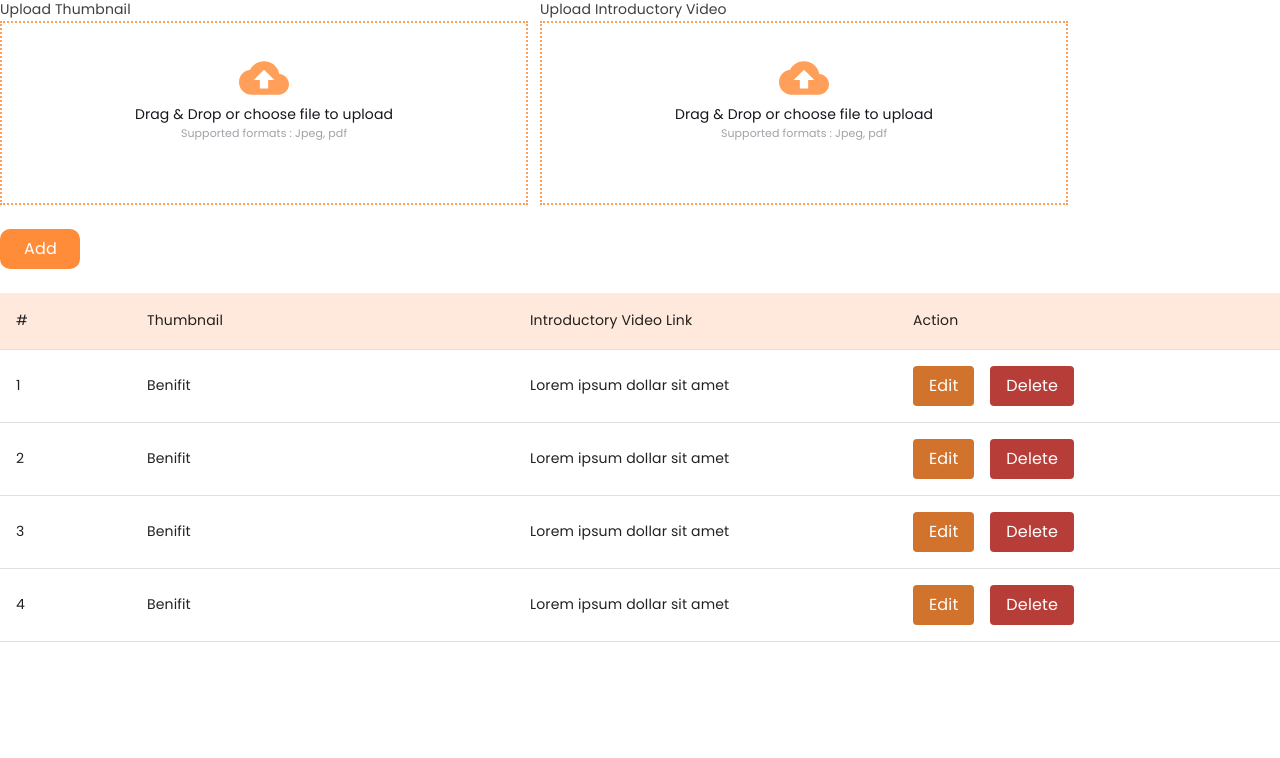
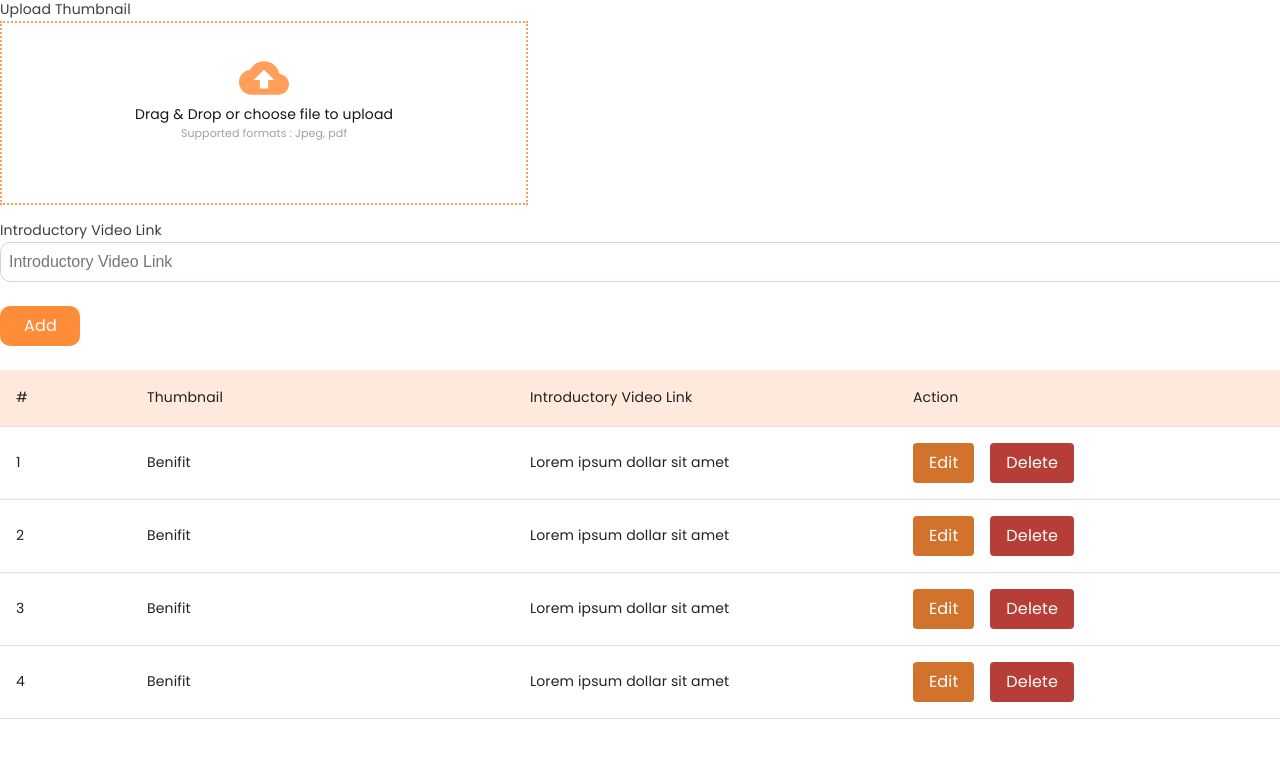
Before and after one commit to GaurangGhadiya/Jobbershub-Admin, a Next.js app: page /add-course/Step4 in a window 1280 px wide. Shown: the top 758 px of the page. Built offline with nearby package versions, Linux system fonts and the light colour scheme.

Commit message:
video upload to text field

```diff
--- a/src/pages/add-course/Step4.js
+++ b/src/pages/add-course/Step4.js
@@ -3,6 +3,7 @@ import { Box, Grid, Table, TableBody, TableCell, TableContainer, TableHead, Tabl
 import React from 'react'
 import { styled } from '@mui/material/styles';
 import UploadIcon from '@mui/icons-material/CloudUpload';
+import TextFieldComponent from '@/components/TextFieldComponent';
 
 const IconWrapper = styled('div')(({ theme }) => ({
   textAlign: 'center',
@@ -44,7 +45,7 @@ const Step4 = () => {
         </IconWrapper>
       </label>
       </Grid>
-        <Grid item sx={12} md={5}>
+        {/* <Grid item sx={12} md={5}>
         <Title title={"Upload Introductory Video"} />
         <HiddenInput
           type="file"
@@ -58,11 +59,19 @@ const Step4 = () => {
             <Typography color={"#A2A1A8"} fontSize={"11px"} fontWeight={300}>Supported formats : Jpeg, pdf</Typography>
           </IconWrapper>
         </label>
-        </Grid>
+        </Grid> */}
 
 
 
     </Grid>
+    <Box mt={2}></Box>
+    <Title title={"Introductory Video Link"} />
+    <TextFieldComponent
+            name="Introductory Video Link"
+            // value={""}
+            // onChange={() => { }}
+            placeholder='Introductory Video Link'
+          />
     <Box backgroundColor={"#FF8C38"} width={"80px"} my={3} style={{cursor : "pointer"}}  borderRadius={"10px"}><Typography fontSize={"16px"} color={"white"} px={3} py={1}>Add</Typography></Box>
 
     <Box overflow={"hidden"}>
```
Also changed, not shown: src/pages/add-course/Step6.js (+13 -3 lines), src/pages/add-course/Step8.js (+13 -2 lines).
